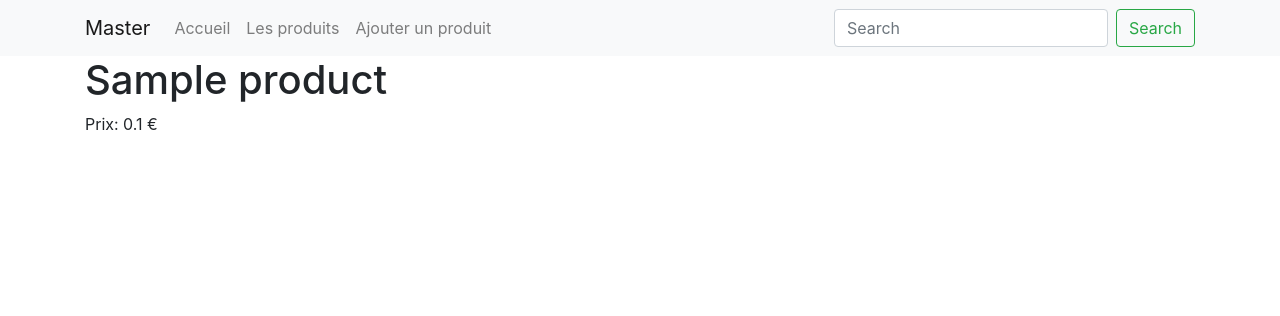
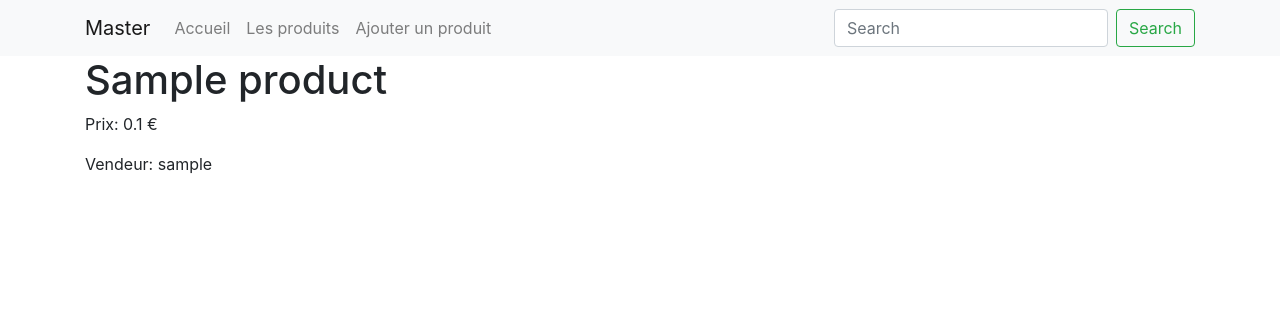
Before and after one commit to NicolasRousseaux26/master-symfony-1, a Symfony app: template templates/product/show.html.twig in a window 1280 px wide. Shown: the top 316 px of the page. Run offline with Twig, Linux system fonts and the light colour scheme; the template is opened without the code that fills it: most values are stand-ins (such as "Sample title", 1, 10 or a date in 2020); some libraries are stand-ins or nearby versions.

Commit message:
Display user on product

```diff
--- a/src/Controller/ProductController.php
+++ b/src/Controller/ProductController.php
@@ -50,7 +50,11 @@ class ProductController extends AbstractController
         $productRepository = $this->getDoctrine()->getRepository(Product::class);
         // SELECT * FROM product WHERE slug = $slug
         // $productRepository->findOneBy(['slug' => $slug]);
+        /** @var Product $product */
         $product = $productRepository->findOneBySlug($slug);
+
+        // User
+        // dump($product->getUser()->getUsername());
 
         // Si le produit n'existe pas en BDD
         if (!$product) {
--- a/templates/product/show.html.twig
+++ b/templates/product/show.html.twig
@@ -3,4 +3,5 @@
 {% block body %}
     <h1>{{ product.name }}</h1>
     <p>Prix: {{ product.price / 100 }} €</p>
+    <p>Vendeur: {{ product.user.username }}</p>
 {% endblock %}
```
